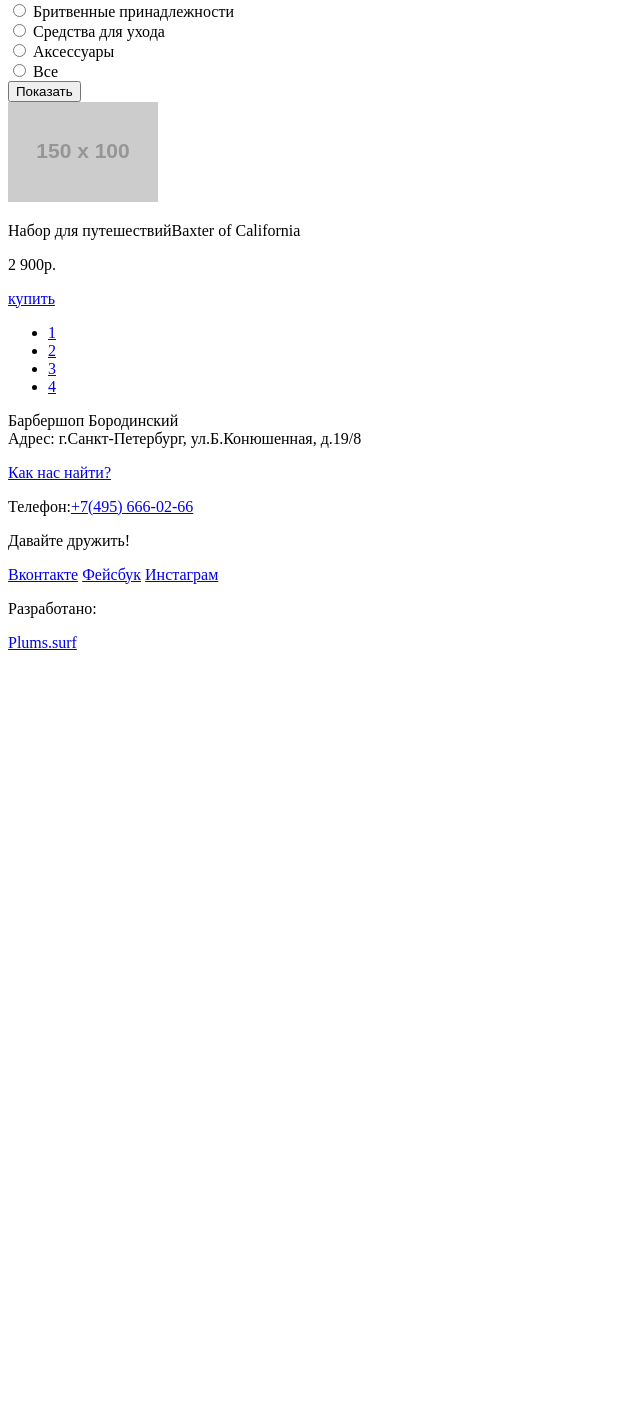
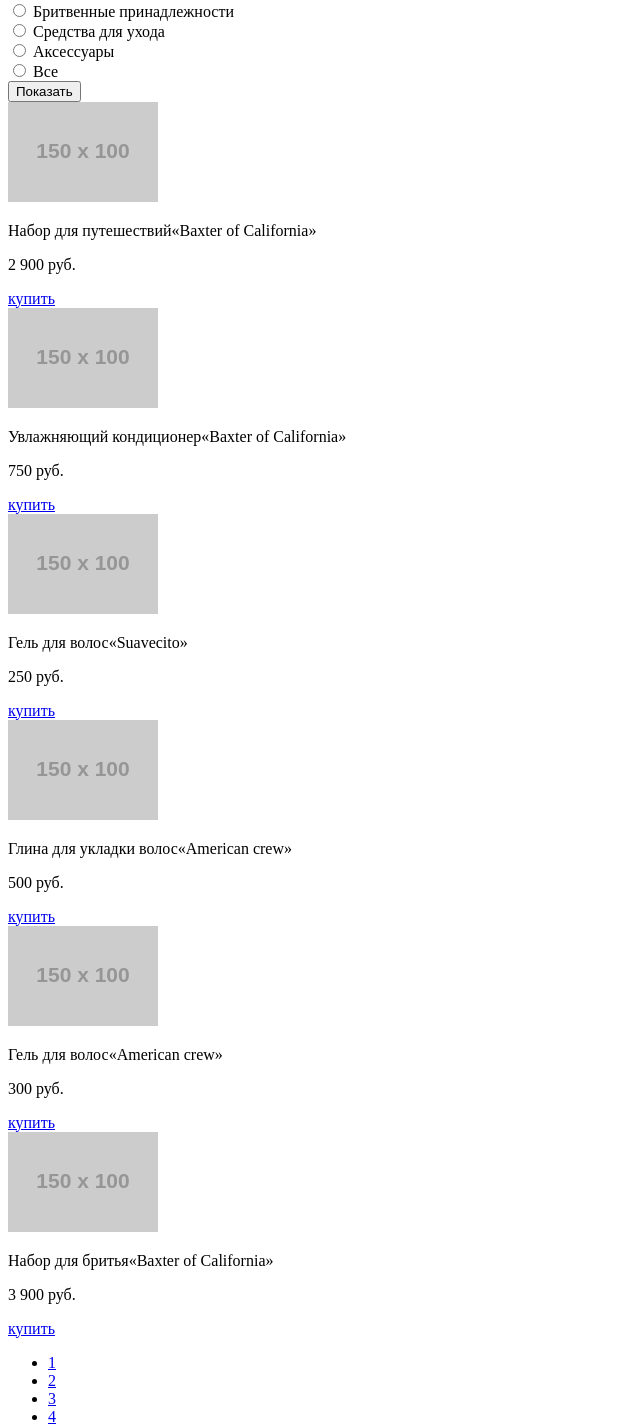
Before and after one commit to putovandre/153968-barbershop, a plain HTML site: page catalog.html in a window 1280 px wide. Shown: the part 527-1955 px from the top of the page, without its empty margins (0-640 px from the left). Before the commit the page ends 1187 px from the top, so only its background shows below. Drawn offline with Linux system fonts and the light colour scheme; placeholder pictures from the web are drawn by us.

Commit message:
catalog 6 items added

```diff
--- a/catalog.html
+++ b/catalog.html
@@ -91,13 +91,53 @@
   		<div class="right-column">
   			<div class="goods">
   				<article class="goods-item">
-  					<a href="#"><img src="http://placehold.it/150x100" alt="Baxter of California"></a>
-  					<p>Набор для путешествий<span>Baxter of California</span></p>
+  					<a href="#"><img src="http://placehold.it/150x100" alt="Набор для путешествий Baxter of California"></a>
+  					<p>Набор для путешествий<span>«Baxter of California»</span></p>
   					<div class="buy-button">
-  						<p>2 900р.</p>
+  						<p>2 900 руб.</p>
   						<a href="#" class="button">купить</a>
   					</div>
   				</article>
+          <article class="goods-item">
+            <a href="#"><img src="http://placehold.it/150x100" alt="Увлажняющий кондиционер Baxter of California"></a>
+            <p>Увлажняющий кондиционер<span>«Baxter of California»</span></p>
+            <div class="buy-button">
+              <p>750 руб.</p>
+              <a href="#" class="button">купить</a>
+            </div>
+          </article>
+          <article class="goods-item">
+            <a href="#"><img src="http://placehold.it/150x100" alt="Baxter of California"></a>
+            <p>Гель для волос<span>«Suavecito»</span></p>
+            <div class="buy-button">
+              <p>250 руб.</p>
+              <a href="#" class="button">купить</a>
+            </div>
+          </article>
+          <article class="goods-item">
+            <a href="#"><img src="http://placehold.it/150x100" alt="Baxter of California"></a>
+            <p>Глина для укладки волос<span>«American crew»</span></p>
+            <div class="buy-button">
+              <p>500 руб.</p>
+              <a href="#" class="button">купить</a>
+            </div>
+          </article>
+          <article class="goods-item">
+            <a href="#"><img src="http://placehold.it/150x100" alt="Baxter of California"></a>
+            <p>Гель для волос<span>«American crew»</span></p>
+            <div class="buy-button">
+              <p>300 руб.</p>
+              <a href="#" class="button">купить</a>
+            </div>
+          </article>
+          <article class="goods-item">
+            <a href="#"><img src="http://placehold.it/150x100" alt="Baxter of California"></a>
+            <p>Набор для бритья<span>«Baxter of California»</span></p>
+            <div class="buy-button">
+              <p>3 900 руб.</p>
+              <a href="#" class="button">купить</a>
+            </div>
+          </article>
   			</div>
   			<div class="pages">
   				<ul>
```
